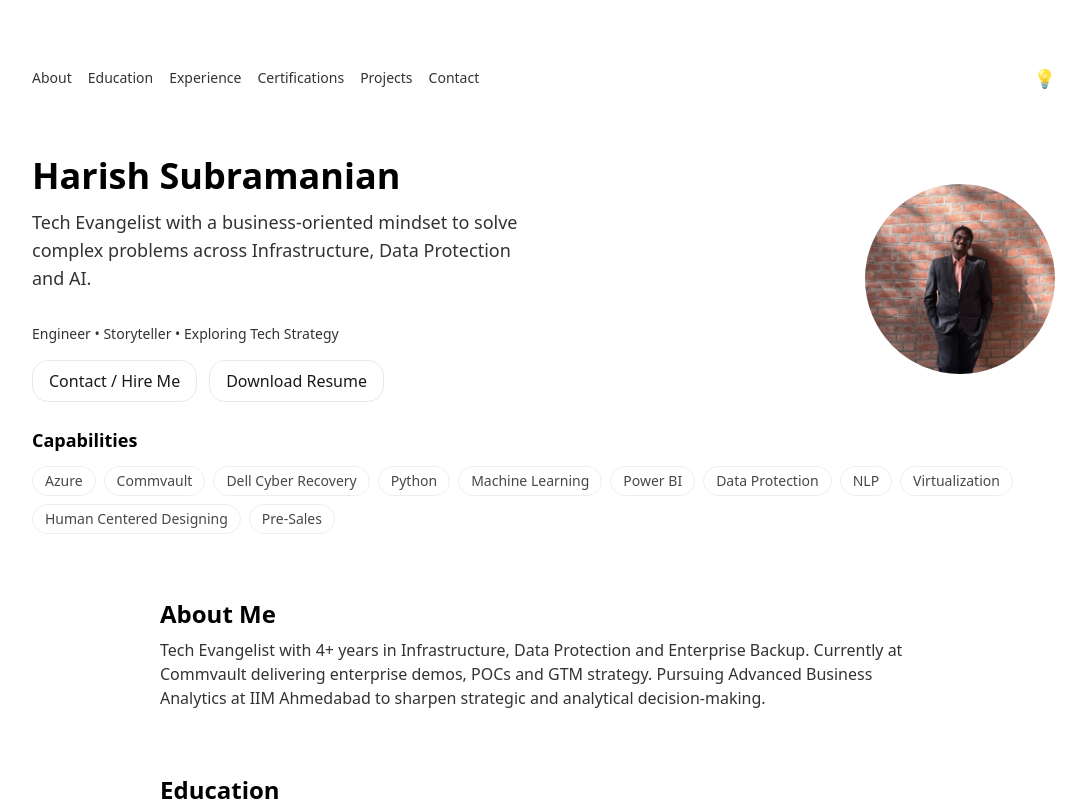
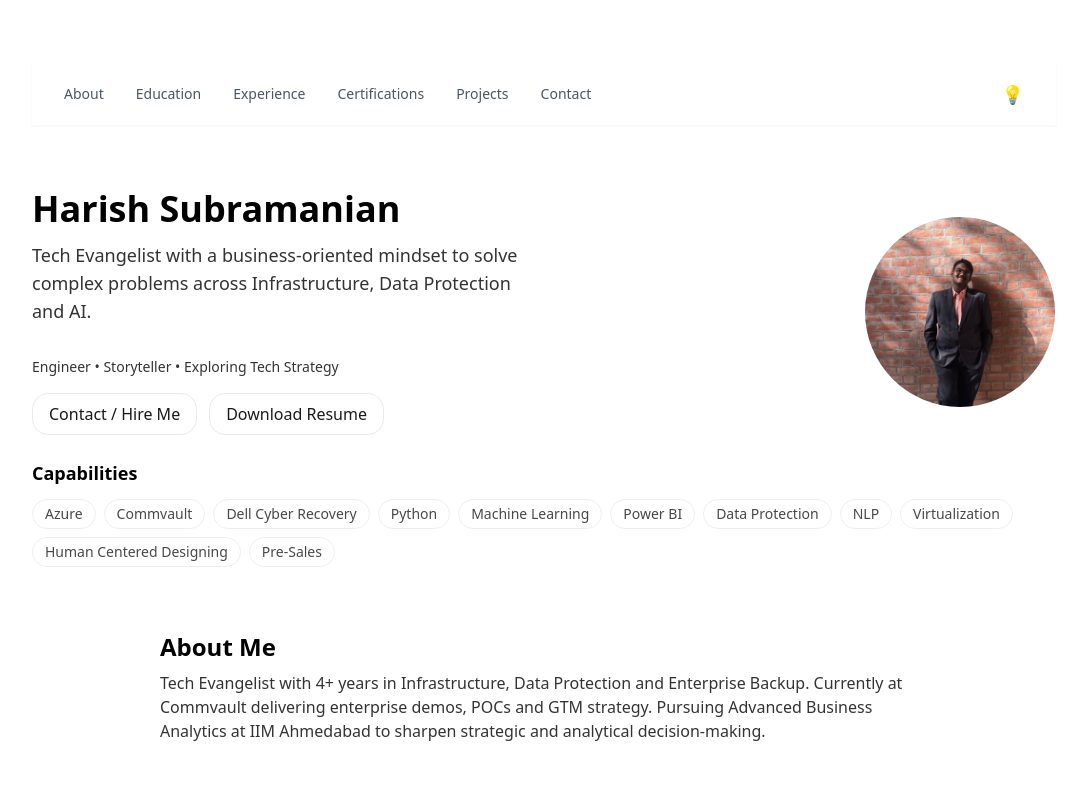
Before and after one commit to HarishS99/harish-portfolio, a Next.js app: page / in a window 1280 px wide. Shown: the top 801 px of the page, without its empty margins (96-1182 px from the left). Built offline with nearby package versions, Linux system fonts and the light colour scheme.

Commit message:
Update Navbar.tsx

```diff
--- a/app/(site)/components/Navbar.tsx
+++ b/app/(site)/components/Navbar.tsx
@@ -17,25 +17,26 @@ export default function Navbar() {
   }
 
   return (
-    <nav className="flex items-center justify-between mb-8 sticky top-0 z-50 backdrop-blur-lg bg-white/80 dark:bg-black/80">
-      <div className="opacity-80 text-sm flex gap-4">
-        <a href="#about" className="hover:opacity-50 transition">About</a>
-        <a href="#education" className="hover:opacity-50 transition">Education</a>
-        <a href="#experience" className="hover:opacity-50 transition">Experience</a>
-        <a href="#certifications" className="hover:opacity-50 transition">Certifications</a>
-        <a href="#projects-impact" className="hover:opacity-50 transition">Projects</a>
-        <a href="#contact" className="hover:opacity-50 transition">Contact</a>
+    <nav className="flex items-center justify-between py-4 px-8 mb-8 sticky top-0 z-50 backdrop-blur-lg bg-white/80 dark:bg-black/80 border-b border-white/10 dark:border-white/10 shadow-sm">
+      <div className="text-sm flex gap-8 text-gray-600 dark:text-gray-300">
+        <a href="#about" className="hover:text-black dark:hover:text-white transition">About</a>
+        <a href="#education" className="hover:text-black dark:hover:text-white transition">Education</a>
+        <a href="#experience" className="hover:text-black dark:hover:text-white transition">Experience</a>
+        <a href="#certifications" className="hover:text-black dark:hover:text-white transition">Certifications</a>
+        <a href="#projects-impact" className="hover:text-black dark:hover:text-white transition">Projects</a>
+        <a href="#contact" className="hover:text-black dark:hover:text-white transition">Contact</a>
       </div>
+
       <button
         onClick={onToggle}
-        className="text-lg opacity-80 hover:opacity-100 transition-transform duration-200"
+        className="text-lg opacity-90 hover:opacity-100 transition-transform duration-200"
         aria-label="Toggle theme"
       >
         {typeof window !== "undefined" &&
         document.documentElement.classList.contains("dark") ? (
-          <span className="inline-block transition-transform duration-200">🌙</span> // dark mode icon
+          <span className="inline-block transition-transform duration-200">🌙</span>
         ) : (
-          <span className="inline-block transition-transform duration-200">💡</span> // light mode icon
+          <span className="inline-block transition-transform duration-200">💡</span>
         )}
       </button>
     </nav>
```
